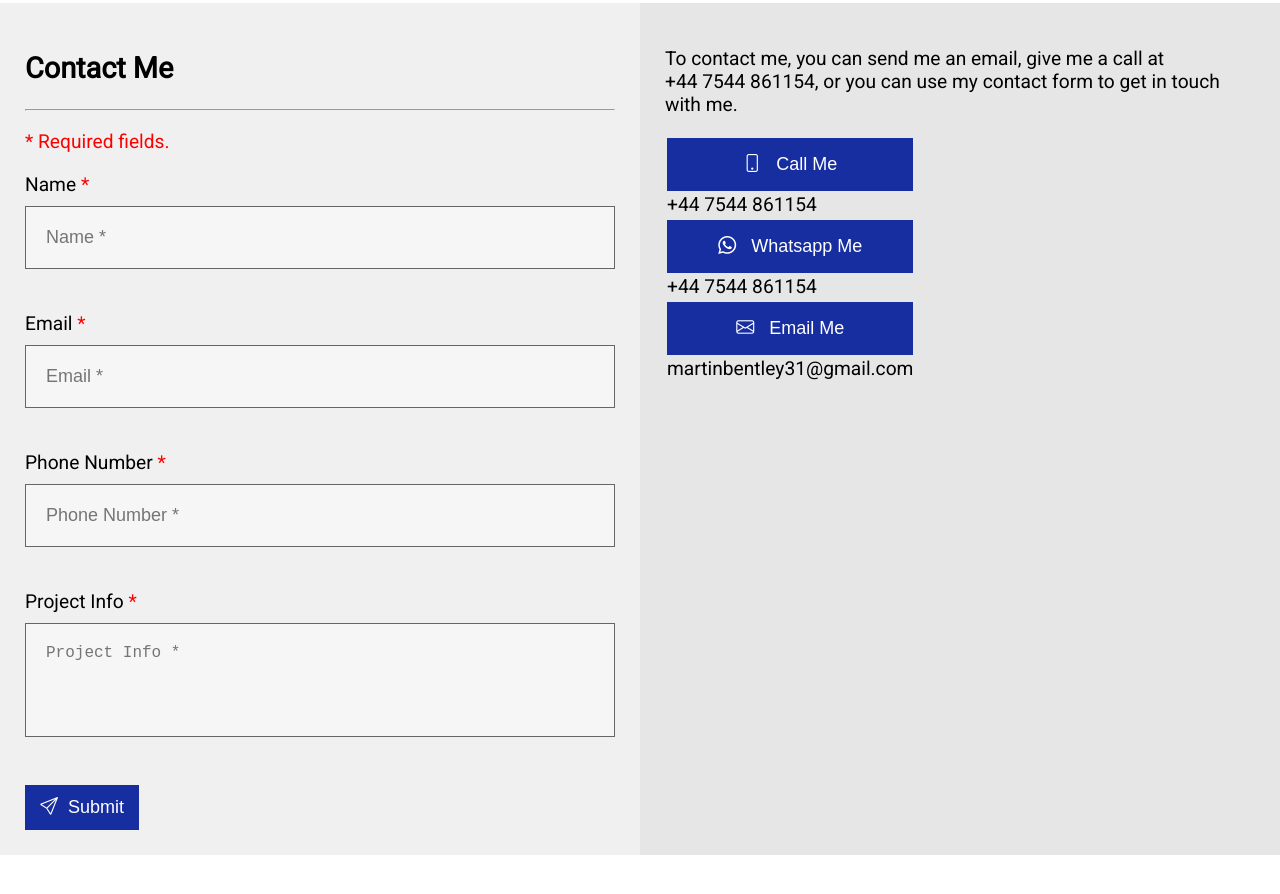
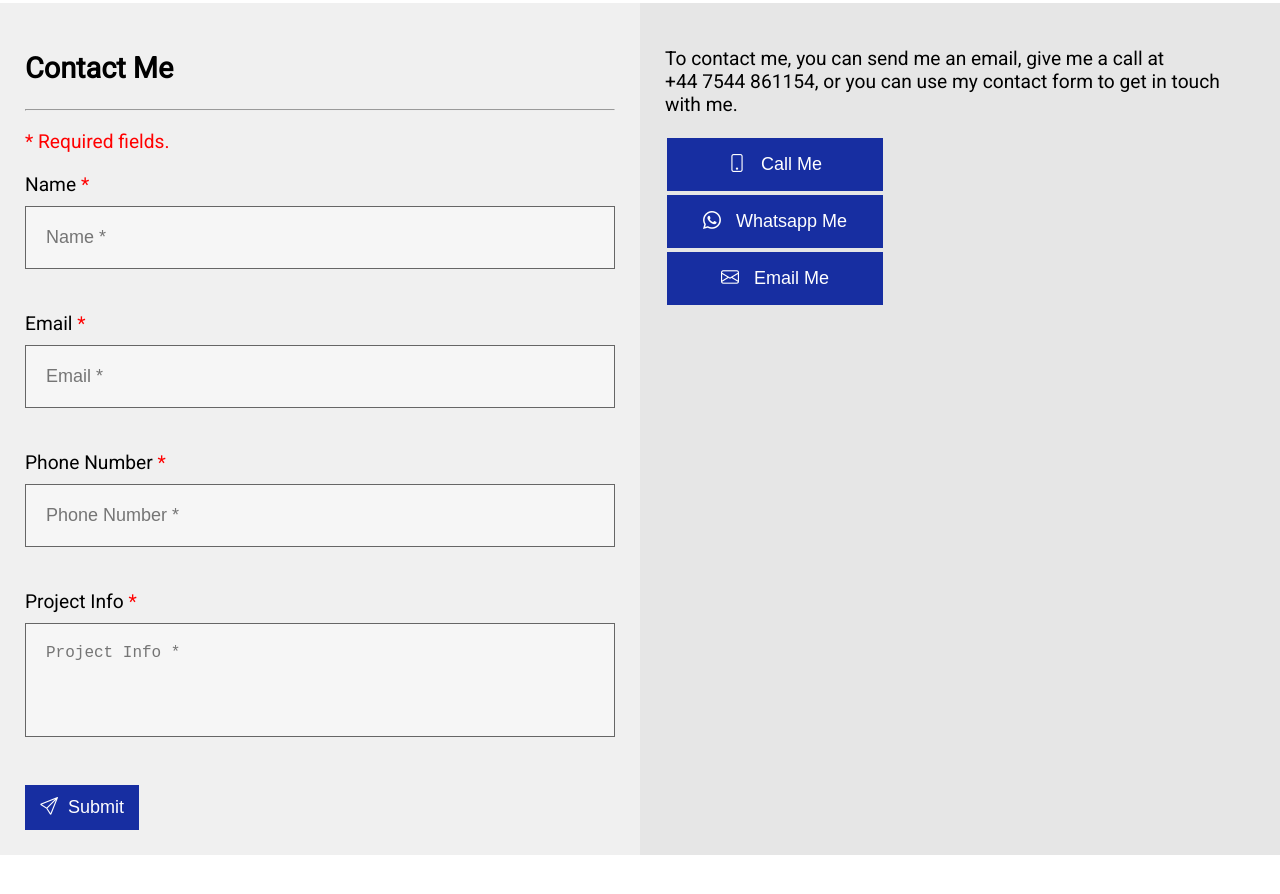
Before and after one commit to jwstudio/mbs, a plain HTML site: page index.html in a window 1280 px wide. Shown: the part 2239-3133 px from the top of the page. Drawn offline with nearby package versions, Linux system fonts and the light colour scheme.

Commit message:
remove contact info

```diff
--- a/index.html
+++ b/index.html
@@ -159,7 +159,6 @@
                 </button>
               </a>
             </td>
-            <td>+44 7544 861154</td>
           </tr>
 
           <tr>
@@ -171,7 +170,6 @@
                 </button>
               </a>
             </td>
-            <td>+44 7544 861154</td>
           </tr>
 
           <tr>
@@ -183,7 +181,6 @@
                 </button>
               </a>
             </td>
-            <td>martinbentley31@gmail.com</td>
           </tr>
         </table>
       </div>
```
